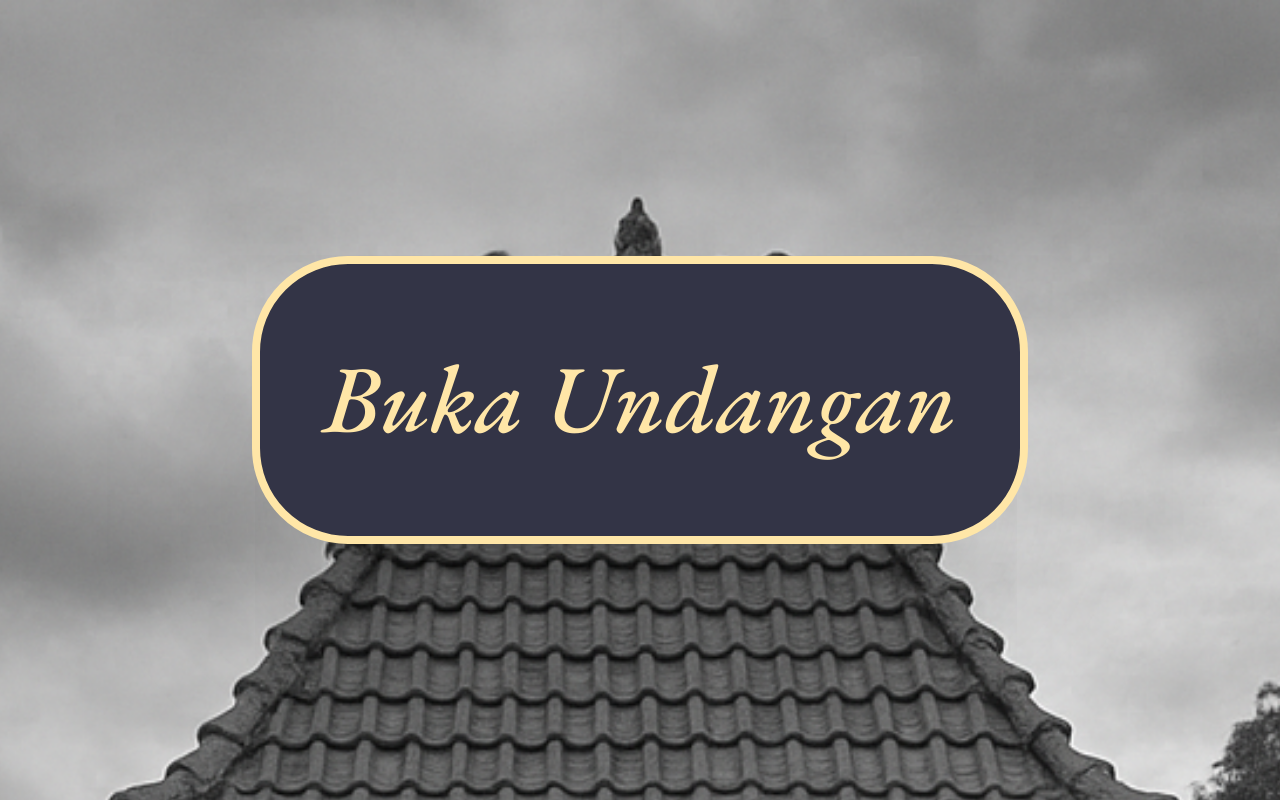
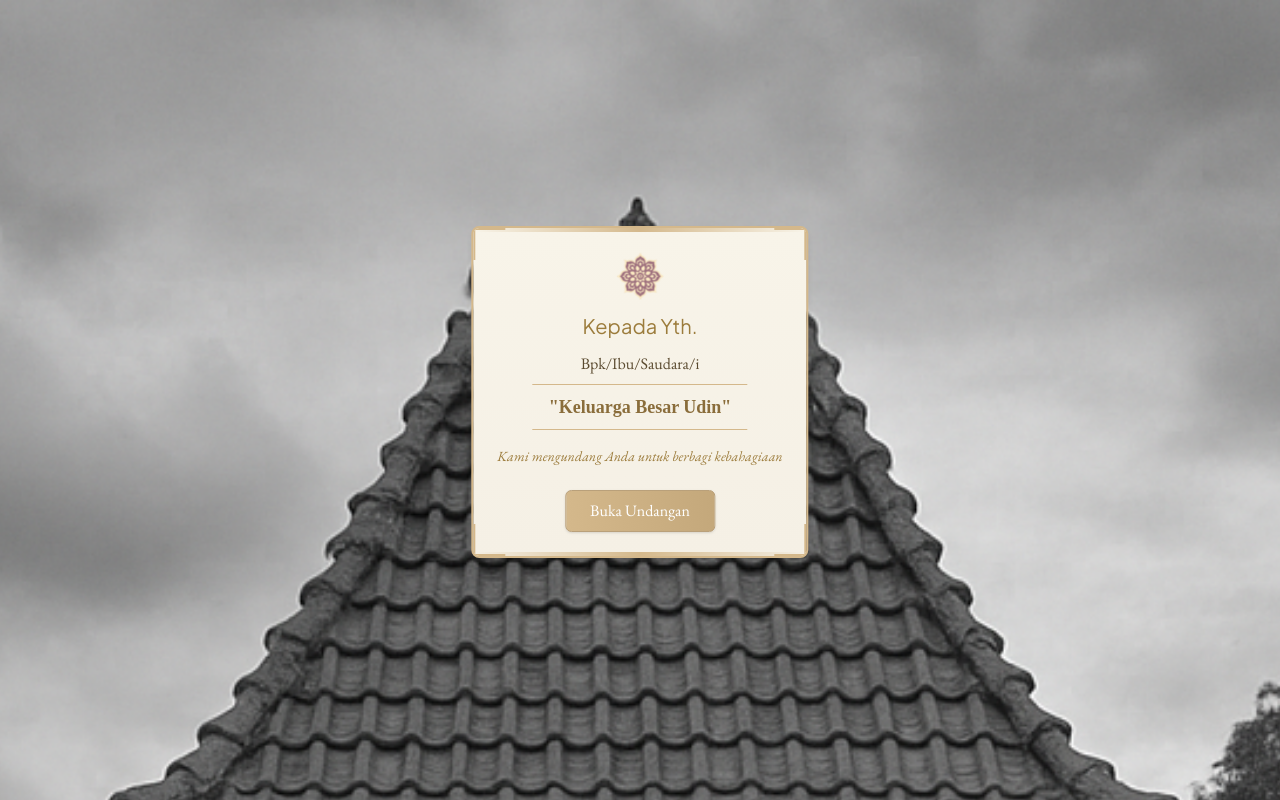
Before and after one commit to sabda1210/wedding-agung, a React (Vite) app: page / in a window 1280 px wide. Shown: the top 800 px of the page. Built offline with nearby package versions, Linux system fonts and the light colour scheme; a web font is replaced by a local one.

Commit message:
Feat: card undangan

```diff
--- a/src/components/fragments/Hero.tsx
+++ b/src/components/fragments/Hero.tsx
@@ -15,8 +15,8 @@ const Hero: React.FC<{ onClick: () => void }> = (props) => {
   const scale8 = useTransform(scrollYProgress, [0, 1], [1, 8]);
   const scale9 = useTransform(scrollYProgress, [0, 1], [1, 9]);
 
+  // Remove the first item which was the card
   const pictures = [
-    { src: "/image-1.jpg", scale: scale4 },
     { src: "/image-2.jpg", scale: scale5 },
     { src: "/image-3.jpg", scale: scale6 },
     { src: "/image-4.jpg", scale: scale5 },
@@ -26,51 +26,70 @@ const Hero: React.FC<{ onClick: () => void }> = (props) => {
   ];
 
   const imageStyles = [
-    { top: "0", left: "0", width: "25vw", height: "25vh" },
-    { top: "-32vh", left: "5vw", width: "35vw", height: "35vh" },
+    { top: "-32vh", left: "10vw", width: "35vw", height: "35vh" },
     { top: "-10vh", left: "-33vw", width: "33vw", height: "45vh" },
     { left: "27.5vw", width: "25vw", height: "25vh" },
     { top: "27.5vh", left: "5vw", width: "20vw", height: "25vh" },
     { top: "27.5vh", left: "-22.5vw", width: "30vw", height: "25vh" },
     { top: "22.5vh", left: "25vw", width: "15vw", height: "15vh" },
-    // ...tambahkan sesuai jumlah gambar
   ];
+
   return (
     <div
       ref={container}
       className="style-container bg-[url('/joglo.png')] bg-no-repeat bg-cover bg-center h-screen w-screen"
     >
-      <div className="style-sticky" onClick={props.onClick}>
-        {pictures.map((picture, index) => {
-          if (index === 0) {
-            return (
-              <motion.div
-                style={{ scale: picture.scale }}
-                key={index}
-                onClick={() => {
+      <div className="style-sticky">
+        {/* Fixed card that doesn't scale */}
+        <div className=" fixed z-50 top-1/2 left-1/2 transform -translate-x-1/2 -translate-y-1/2 ">
+          <div onClick={props.onClick} className="main-content-test p-4">
+            <section className="bg-gradient-to-b from-[#f8f4e9] to-[#f5f0e5] border-2 border-[#d4b88b] rounded-lg p-6 mb-4 shadow-md w-full max-w-md mx-auto text-center relative overflow-hidden">
+              {/* Card content as before */}
+              <div className="absolute top-0 left-0 w-full h-1 bg-gradient-to-r from-transparent via-[#d4b88b] to-transparent"></div>
+              <div className="absolute bottom-0 left-0 w-full h-1 bg-gradient-to-r from-transparent via-[#d4b88b] to-transparent"></div>
+
+              <div className="flex justify-center mb-3">
+                <img
+                  src="/flower.svg"
+                  alt="Wedding Rings"
+                  className="w-12 h-12 opacity-80"
+                />
+              </div>
+
+              <h2 className="font-script text-[#9c7c3c] text-xl mb-3">
+                Kepada Yth.
+              </h2>
+              <p className="text-[#5a4a2f] font-garamond text-base mb-2">
+                Bpk/Ibu/Saudara/i
+              </p>
+              <p className="font-playwrite text-[#8a6d3b] text-lg font-semibold py-2 px-4 border-t border-b border-[#d4b88b] mx-auto inline-block">
+                "Keluarga Besar Udin"
+              </p>
+
+              <div className="mt-4 text-[#9c7c3c] text-sm font-garamond italic">
+                Kami mengundang Anda untuk berbagi kebahagiaan
+              </div>
+
+              <button
+                className="mt-6 px-6 py-2 bg-gradient-to-r from-[#d4b88b] to-[#c4a87b] text-white font-garamond rounded-md border border-[#b9a07a] shadow-sm hover:from-[#c4a87b] hover:to-[#d4b88b] transition-all duration-300 focus:outline-none focus:ring-2 focus:ring-[#9c7c3c] focus:ring-opacity-50"
+                onClick={(e) => {
+                  e.stopPropagation();
                   props.onClick();
-                  console.log("clicked");
                 }}
-                className="style-el "
-              >
-                <div
-                  onClick={props.onClick}
-                  className="main-content-test relative z-50 p-4"
-                >
-                  <h4
-                    onClick={() => {
-                      props.onClick();
-                      console.log("clicked");
-                    }}
-                    className=" text-text-primary font-medium lg:text-[24px] md:text-[12px] text-[11px] font-garamond italic shadow-2xl bg-[#333446] border-2 border-text-primary rounded-3xl p-4"
               >
                 Buka Undangan
-                  </h4>
+              </button>
+
+              <div className="absolute top-0 left-0 w-8 h-8 border-t-2 border-l-2 border-[#d4b88b]"></div>
+              <div className="absolute top-0 right-0 w-8 h-8 border-t-2 border-r-2 border-[#d4b88b]"></div>
+              <div className="absolute bottom-0 left-0 w-8 h-8 border-b-2 border-l-2 border-[#d4b88b]"></div>
+              <div className="absolute bottom-0 right-0 w-8 h-8 border-b-2 border-r-2 border-[#d4b88b]"></div>
+            </section>
           </div>
-              </motion.div>
-            );
-          }
-          return (
+        </div>
+
+        {/* Parallax images */}
+        {pictures.map((picture, index) => (
           <motion.div
             style={{ scale: picture.scale }}
             key={index}
@@ -79,7 +98,6 @@ const Hero: React.FC<{ onClick: () => void }> = (props) => {
             <div
               className="style-imageContainer"
               style={{
-                  // position: "absolute",
                 top: imageStyles[index]?.top || "0",
                 left: imageStyles[index]?.left || "0",
                 width: imageStyles[index]?.width || "25vw",
@@ -88,14 +106,15 @@ const Hero: React.FC<{ onClick: () => void }> = (props) => {
             >
               <img
                 src={picture.src}
-                  alt="Image 1"
+                alt={`Image ${index + 2}`}
                 className="style-image rounded-xl"
                 style={{ width: "100%", height: "100%" }}
               />
             </div>
           </motion.div>
-          );
-        })}
+        ))}
+
+        {/* The flower decorations */}
         <motion.div style={{ scale: scale4 }} className="style-el">
           <div
             className="style-imageContainer"
```
Lines whose indentation alone changed are shown as unchanged.
